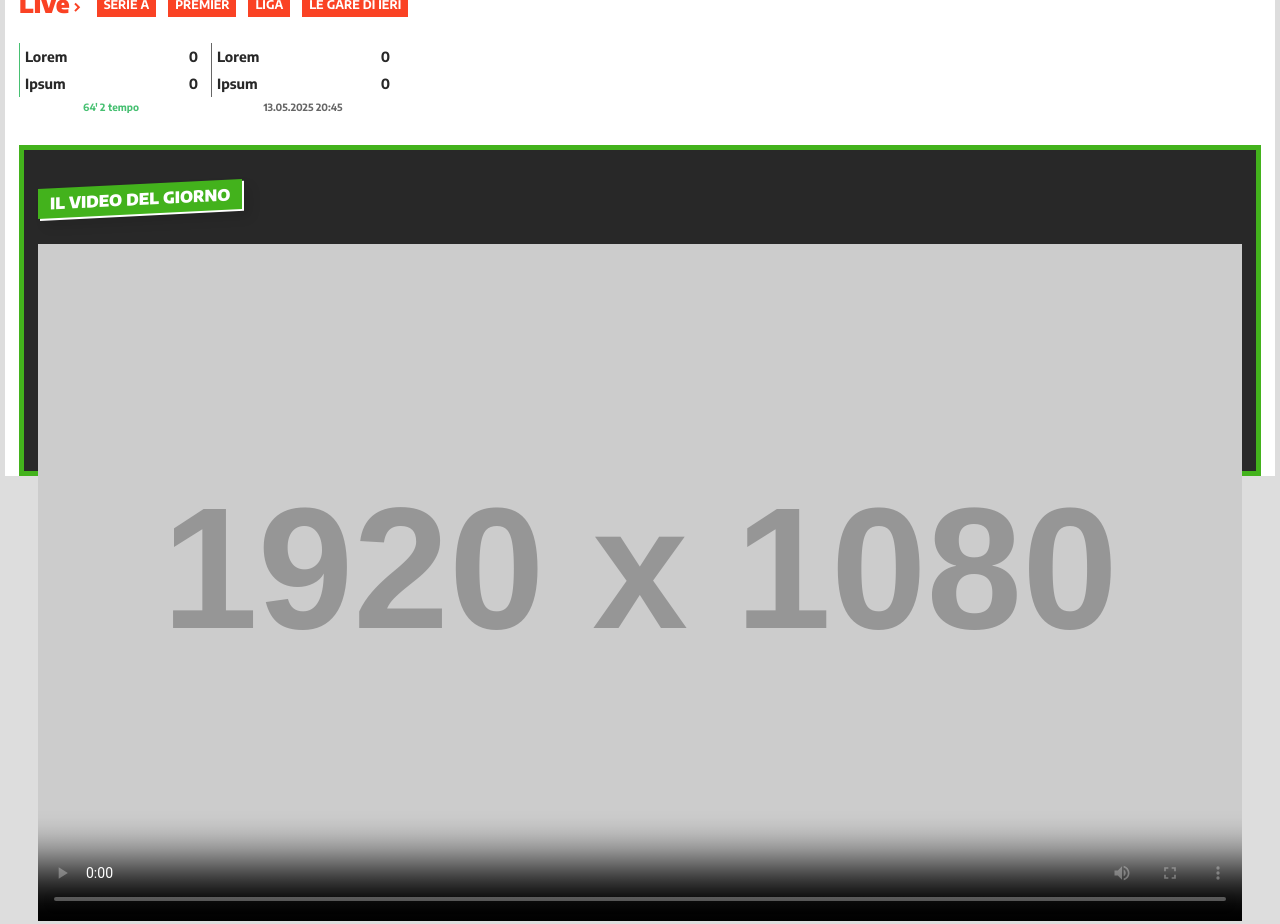
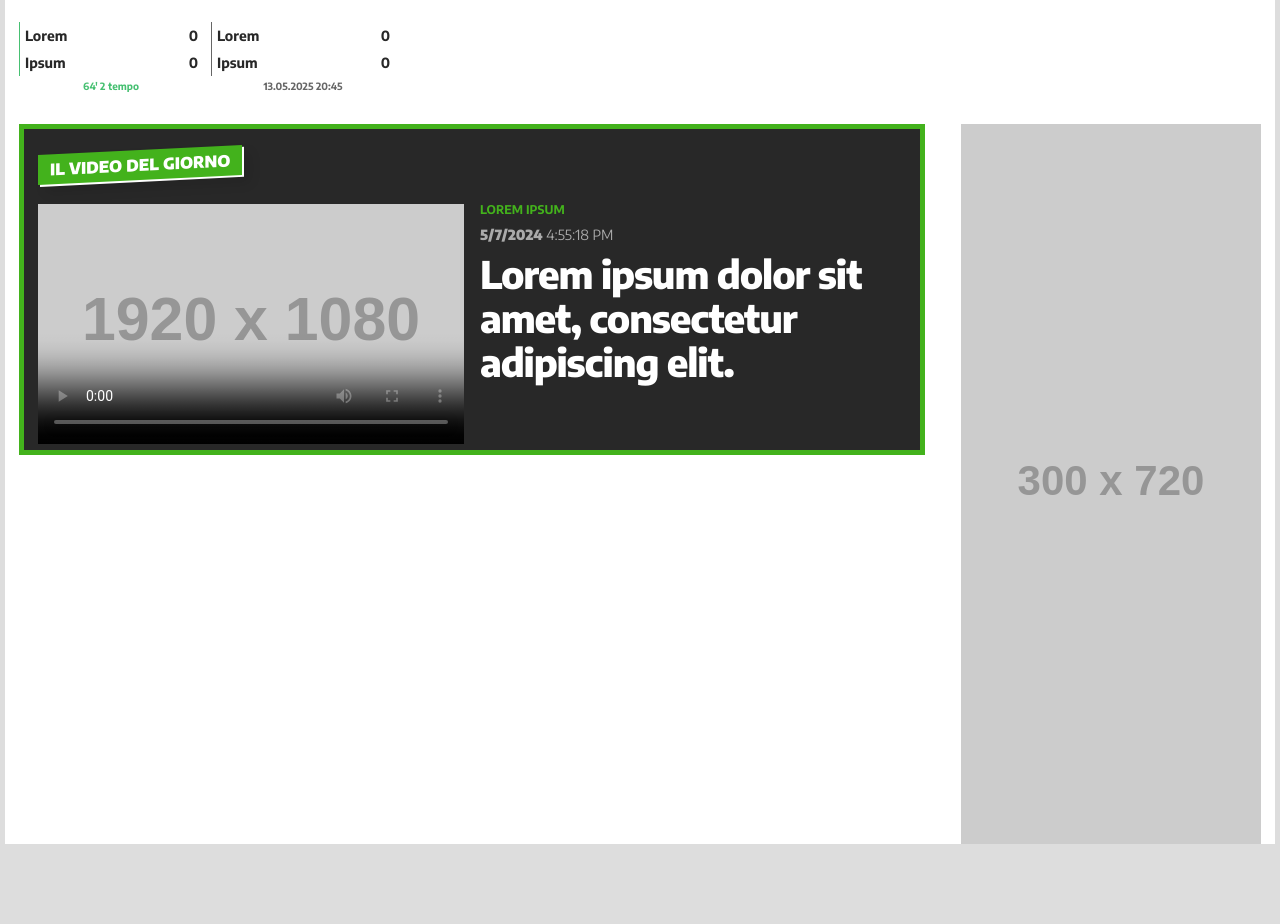
Before and after one commit to filippo-viti/elaborato-ppm, a React (Vite) app: page / in a window 1280 px wide. Shown: the part 1140-2064 px from the top of the page. After the commit the page ends 2016 px from the top, so only its background shows below. Built offline with nearby package versions, Linux system fonts and the light colour scheme.

Commit message:
Finished video of the day

```diff
--- a/src/App.tsx
+++ b/src/App.tsx
@@ -4,6 +4,7 @@ import MainArticle from "./components/MainArticle.tsx";
 import styled, { createGlobalStyle } from "styled-components";
 import LiveTracker from "./components/live-tracker/LiveTracker.tsx";
 import VideoOfTheDay from "./components/VideoOfTheDay.tsx";
+import SidebarAd from "./components/ads/SidebarAd.tsx";
 
 const GlobalStyle = createGlobalStyle`
     body {
@@ -22,29 +23,45 @@ const GlobalStyle = createGlobalStyle`
     }
 `;
 
-const Content = styled.div`
+const Container = styled.div`
   max-width: 1270px;
   margin: 0 auto;
   background-color: white;
 `;
 
-const Articles = styled.div`
+const Content = styled.div`
   padding: 0 14px;
+`;
+
+const Articles = styled.section`
+  display: flex;
+  justify-content: space-between;
+  margin-bottom: 2rem;
+`;
+
+const LeftColumn = styled.div`
+  flex: 0 0 906px;
+  width: 906px;
 `;
 
 function App() {
   return (
     <>
       <GlobalStyle />
-      <Content>
+      <Container>
         <Header />
         <HeroImage />
-        <Articles>
+        <Content>
           <MainArticle />
           <LiveTracker />
-          <VideoOfTheDay />
-        </Articles>
-      </Content>
+          <Articles>
+            <LeftColumn>
+              <VideoOfTheDay />
+            </LeftColumn>
+            <SidebarAd />
+          </Articles>
+        </Content>
+      </Container>
     </>
   );
 }
--- a/src/components/ArticleMeta.tsx
+++ b/src/components/ArticleMeta.tsx
@@ -1,7 +1,7 @@
 import styled from "styled-components";
 
 const StyledArticleMeta = styled.div`
-  margin: 1rem 0 0.6rem;
+  margin: 0 0 0.6rem;
   display: flex;
   justify-content: space-between;
   font-size: 14px;
@@ -16,7 +16,7 @@ const About = styled.div<{ $color: string }>`
   font-size: 12px;
   text-transform: uppercase;
   color: ${(props) => props.$color};
-  margin: 0.5rem 0.5rem 0 0;
+  margin: 0 1rem 0.2rem 0;
   line-height: 1.05;
   display: flex;
   flex-wrap: wrap;
--- a/src/components/VideoOfTheDay.tsx
+++ b/src/components/VideoOfTheDay.tsx
@@ -1,6 +1,7 @@
 import styled from "styled-components";
 import PlaceHolderImage from "../utils/PlaceHolderImage.ts";
 import { ImageFormat } from "../utils/ImageFormat.ts";
+import { ArticleMeta } from "./ArticleMeta.tsx";
 
 const Container = styled.div`
   background: #282828;
@@ -19,12 +20,14 @@ const Header = styled.header`
   position: relative;
 `;
 
-const Title = styled.h2`
+const Heading = styled.h2`
   display: inline-block;
   padding: 6px 12px;
   position: relative;
   text-transform: uppercase;
   margin-right: 1rem;
+  margin-top: 0;
+  margin-bottom: 0.5rem;
   font-weight: 900;
   font-size: 16px;
   line-height: 18px;
@@ -41,16 +44,42 @@ const Content = styled.div`
   height: auto;
   display: flex;
   width: 100%;
-  gap: 0 2rem;
+  gap: 0 0;
   flex: 2 1 0;
   position: relative;
   margin: 0 1rem 0.2rem 0;
+  justify-content: start;
+`;
+
+const VideoWrapper = styled.div`
+  margin: 0 1rem 0.2rem 0;
+  max-width: 100%;
+  height: auto;
+  flex: 1 1 0;
 `;
 
 const Video = styled.video`
-  margin: 0 1rem 0.2rem 0;
-  max-width: 100%;
+  width: 100%;
   height: auto;
+`;
+const ArticleTitleContainer = styled.div`
+  flex: 1 1;
+`;
+const ArticleTitle = styled.h2`
+  margin: 0 0 1.75rem;
+  font-size: 38px;
+  line-height: 1.15;
+  letter-spacing: -0.03em;
+  font-weight: 800;
+  color: white;
+
+  &:hover {
+    text-decoration: underline;
+  }
+
+  > a {
+    color: white;
+  }
 `;
 
 export default function VideoOfTheDay() {
@@ -65,10 +94,20 @@ export default function VideoOfTheDay() {
   return (
     <Container>
       <Header>
-        <Title>Il video del giorno</Title>
+        <Heading>Il video del giorno</Heading>
       </Header>
       <Content>
-        <Video poster={placeholderPoster.getUrl()} controls></Video>
+        <VideoWrapper>
+          <Video poster={placeholderPoster.getUrl()} controls></Video>
+        </VideoWrapper>
+        <ArticleTitleContainer>
+          <ArticleMeta color={"#43b21c;"} />
+          <ArticleTitle>
+            <a href={"#"}>
+              Lorem ipsum dolor sit amet, consectetur adipiscing elit.
+            </a>
+          </ArticleTitle>
+        </ArticleTitleContainer>
       </Content>
     </Container>
   );
--- /dev/null
+++ b/src/components/ads/SidebarAd.tsx
@@ -0,0 +1,23 @@
+import styled from "styled-components";
+import PlaceHolderImage from "../../utils/PlaceHolderImage.ts";
+import { ImageFormat } from "../../utils/ImageFormat.ts";
+
+const Img = styled.img`
+  flex: 0 0 300px;
+  width: 300px;
+  position: sticky;
+  top: 100px;
+  height: 100%;
+`;
+
+export default function SidebarAd() {
+  const placeHolderAd = new PlaceHolderImage(
+    300,
+    720,
+    ImageFormat.PNG,
+    "gray",
+    "white",
+    "Lorem Ipsum",
+  );
+  return <Img src={placeHolderAd.getUrl()} />;
+}
```
